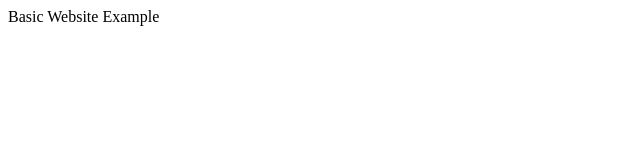
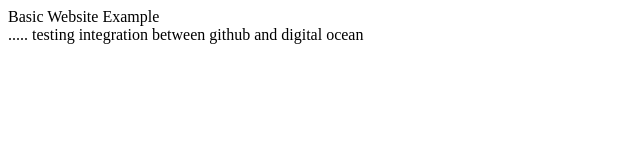
Before and after one commit to KlugeClump/test_site, a plain HTML site: page index.html in a window 1280 px wide. Shown: the whole page, without its empty margins (0-640 px from the left). Drawn offline with Linux system fonts and the light colour scheme.

Commit message:
Update index.html

```diff
--- a/index.html
+++ b/index.html
@@ -14,6 +14,8 @@
 
   <div>
     Basic Website Example
+    <br/>
+  ..... testing integration between github and digital ocean
   </div>
 </body>
 </html>
```
